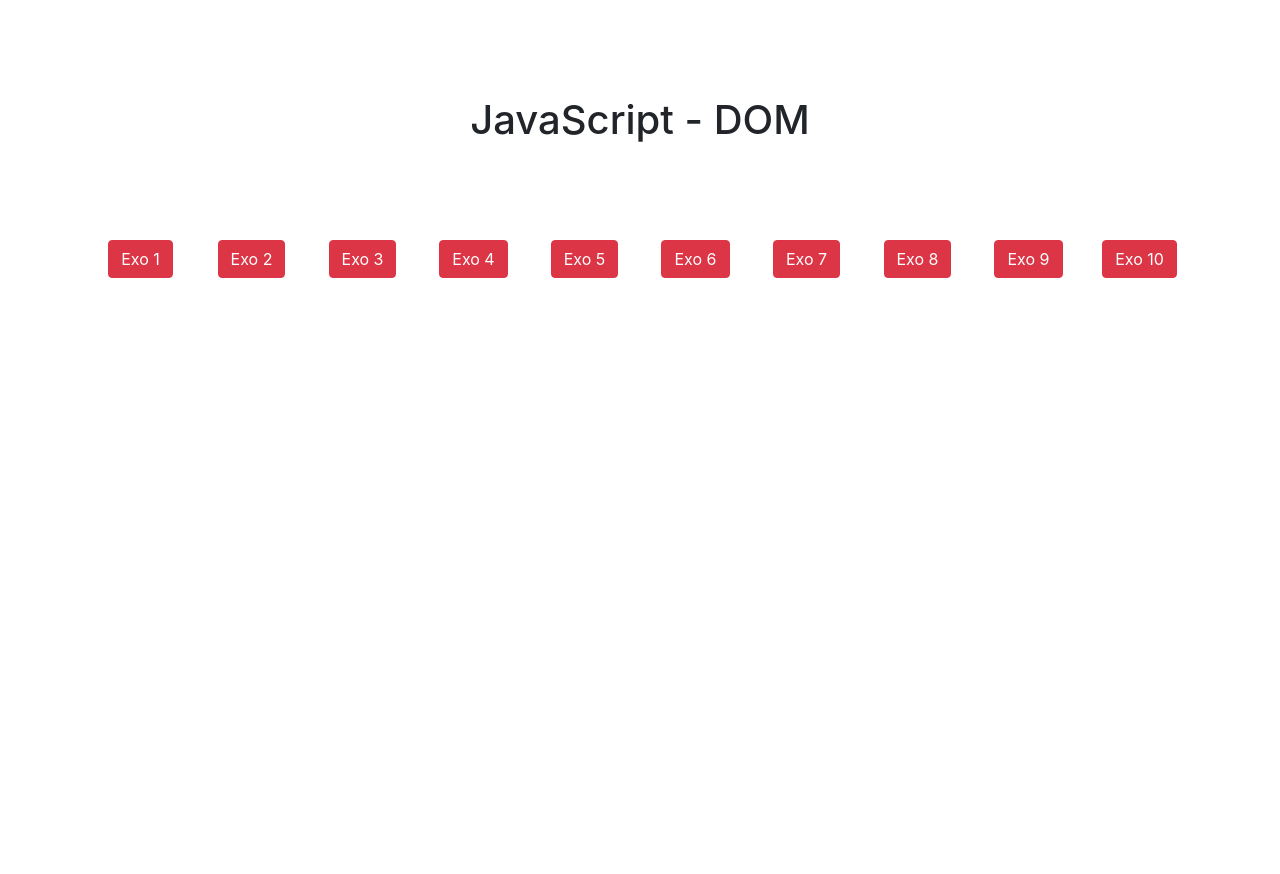
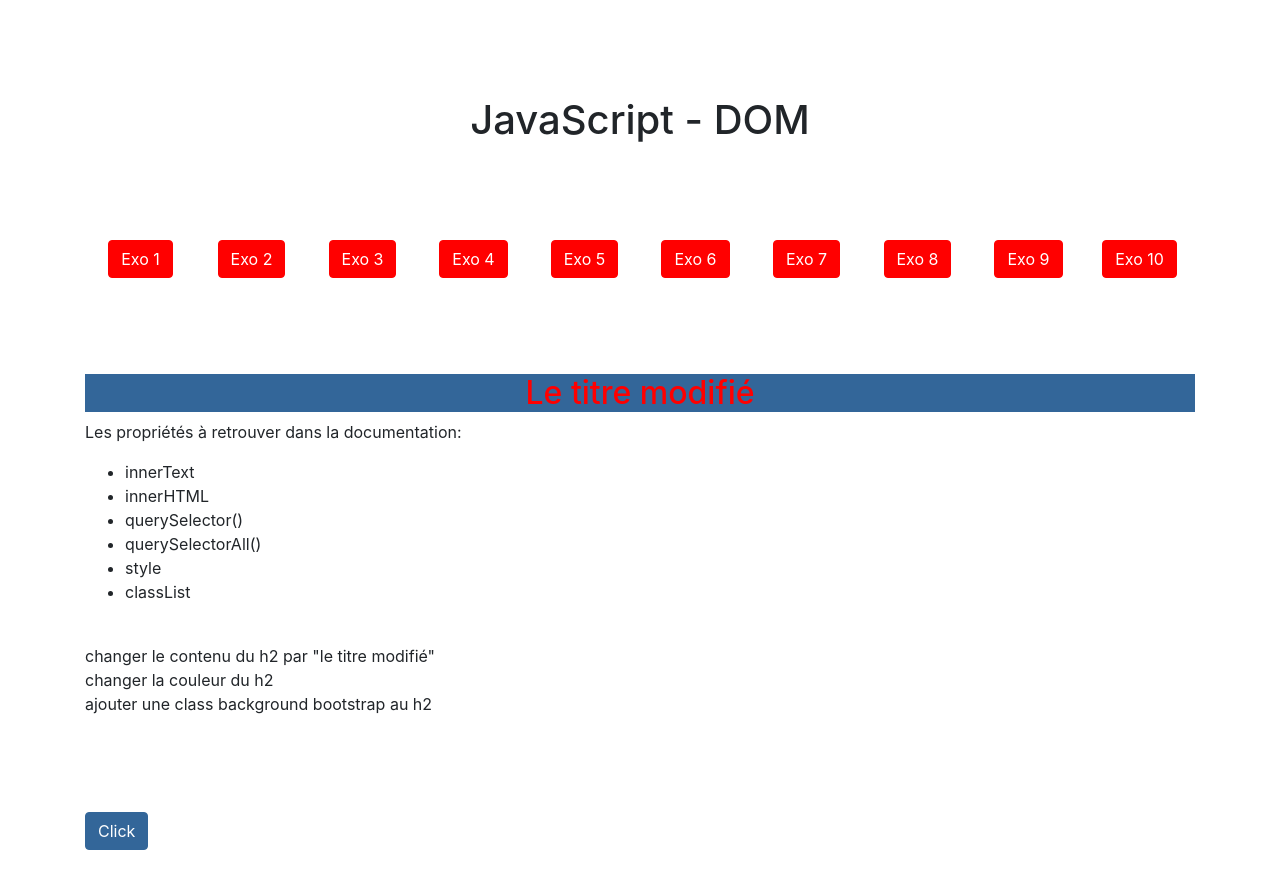
Before and after one commit to simonghx/dom-javascript-exos, a website: page index.html in a window 1280 px wide. Before the commit the page ends 800 px from the top, so only its background shows below. Drawn offline with Linux system fonts and the light colour scheme.

Commit message:
Exo 1 fin + début Exo 2

```diff
--- a/assets/js/app.js
+++ b/assets/js/app.js
@@ -1,7 +1,40 @@
 // import { Personne } from "./personne.js"; cet import est inutile puisqu'il est importé dans la class Doctor
-import { Doctor } from "./doctor.js";
+// import { Doctor } from "./doctor.js";
 
 // let personne = new Personne("Jean", 25, "m", "Docteur");
-let doctor = new Doctor("Steven", 56, "m", "Docteur");
+// let doctor = new Doctor("Steven", 56, "m", "Docteur");
 
-console.log(doctor);
+// console.log(doctor);
+
+// EXO 1
+// Récupérer mon titre 2
+var titre2 = document.querySelector("#exo1 h2");
+
+// changer le contenu de mon titre 2
+titre2.innerText = "Le titre modifié";
+titre2.textContent = "Le titre modifié";
+
+// Changer la couleur de mon h2
+titre2.style.color = "red";
+
+// Ajouter la class bootstrap
+titre2.classList.add("bg-primary", "text-center");
+
+var info = titre2.getAttribute("data-infor");
+console.log(info);
+
+// ou
+// console.log(titre2.attributes[1].nodeValue);
+
+
+// EXO 2
+// Récupérer mon bouton
+let btn = document.querySelector("#exo2 button");
+
+// Création de la fonction
+let onMaClicker = function () {
+  console.log("On a clické !");
+}
+
+// Ajouter un écouteur d'évènement
+btn.addEventListener("click", onMaClicker);
--- a/index.html
+++ b/index.html
@@ -54,8 +54,33 @@
   </header>
   <!-- Fin du header -->
 
-  <section id="exo1">
+  <!-- EXO 1 -->
+  <section id="exo1" class="container my-5">
+    <h2 data-infor="more information">Le titre</h2>
+    <p>Les propriétés à retrouver dans la documentation:
+      <ul>
+        <li>innerText</li>
+        <li>innerHTML</li>
+        <li>querySelector()</li>
+        <li>querySelectorAll()</li>
+        <li>style</li>
+        <li>classList</li>
+      </ul>
 
+      <br> changer le contenu du h2 par "le titre modifié"
+      <br> changer la couleur du h2
+      <br> ajouter une class background bootstrap au h2
+
+    </p>
+  </section>
+  <!-- FIN  EXO1 -->
+
+  <!-- EXO2 -->
+  <section id="exo2">
+    <div class="container my-4">
+      <button class="btn btn-primary">Click</button>
+
+    </div>
   </section>
 
 
```
Also changed, not shown: assets/css/style.css, 1 other file.
